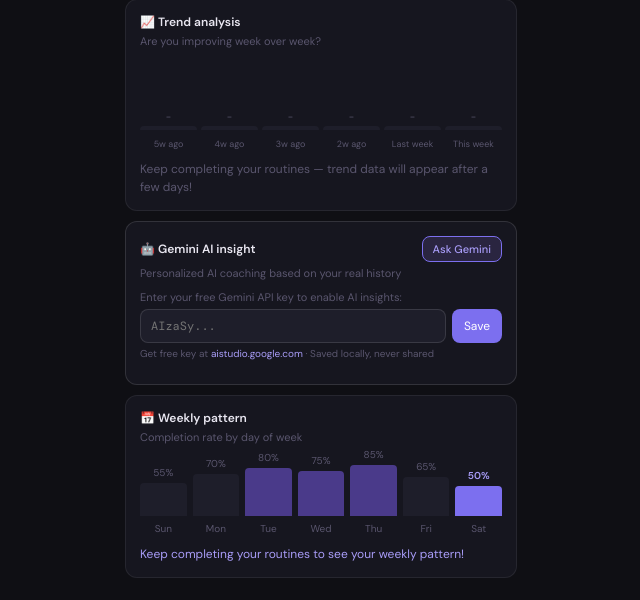
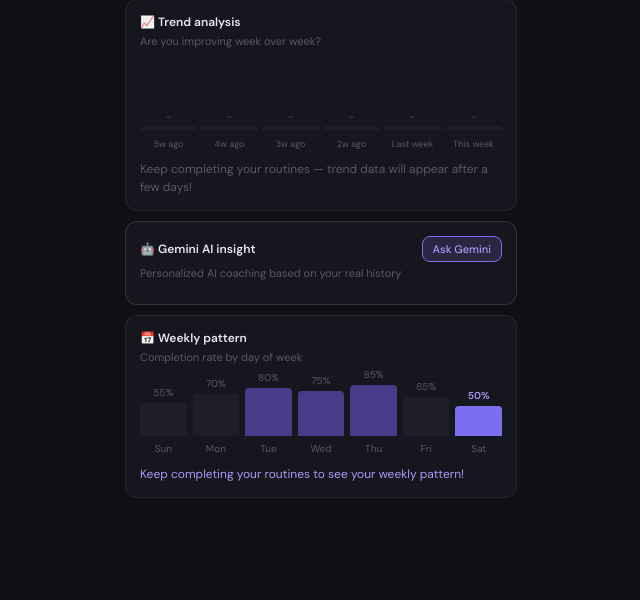
Before and after one commit to Mallika-434/Daily-Reminder-App, a Flask app: page / in a window 1280 px wide. Shown: the part 1516-2116 px from the top of the page, without its empty margins (319-959 px from the left). After the commit the page ends 2014 px from the top, so only its background shows below. Run offline with Flask 3, Linux system fonts and the light colour scheme.

Commit message:
move Gemini key to server

```diff
--- a/routineai.py
+++ b/routineai.py
@@ -1,6 +1,6 @@
 import subprocess, sys
 
-for _pkg, _imp in [('flask', 'flask'), ('pillow', 'PIL')]:
+for _pkg, _imp in [('flask', 'flask'), ('pillow', 'PIL'), ('google-genai', 'google.genai')]:
     try: __import__(_imp)
     except ImportError:
         print(f'Installing {_pkg}...')
@@ -10,8 +10,11 @@ for _pkg, _imp in [('flask', 'flask'), ('pillow', 'PIL')]:
 import os
 from pathlib import Path
 
-from flask import Flask, make_response, render_template, send_from_directory
+from flask import Flask, jsonify, make_response, render_template, request, send_from_directory
+from google import genai
 from PIL import Image
+
+MODEL = 'gemini-2.5-flash'
 
 app = Flask(__name__)
 
@@ -62,6 +65,29 @@ def index():
     return render_template('index.html')
 
 
+@app.route('/api/gemini', methods=['POST'])
+def api_gemini():
+    prompt = (request.json or {}).get('prompt', '').strip()
+    if not prompt:
+        return jsonify({'error': 'prompt is required'}), 400
+
+    key = os.environ.get('GEMINI_API_KEY', '')
+    if not key:
+        return jsonify({'error': 'GEMINI_API_KEY not configured on server'}), 503
+
+    try:
+        client = genai.Client(api_key=key)
+        resp = client.models.generate_content(model=MODEL, contents=prompt)
+        return jsonify({'text': resp.text.strip()})
+    except Exception as e:
+        msg = str(e).lower()
+        if any(x in msg for x in ('api_key', 'invalid', 'unauthorized')):
+            return jsonify({'error': 'Invalid API key on server'}), 502
+        if any(x in msg for x in ('quota', 'rate', 'resource exhausted')):
+            return jsonify({'error': 'Rate limited — try again shortly'}), 429
+        return jsonify({'error': str(e)}), 502
+
+
 @app.route('/sw.js')
 def serve_sw():
     """Serve the service worker from root path so its scope covers the whole app."""
--- a/templates/index.html
+++ b/templates/index.html
@@ -235,20 +235,6 @@ body{background:var(--bg);color:var(--text);font-family:'DM Sans',sans-serif;min
       </div>
       <div style="font-size:11px;color:var(--text3);margin-bottom:10px">Personalized AI coaching based on your real history</div>
 
-      <!-- API key input -->
-      <div id="gemini-key-section" style="margin-bottom:10px">
-        <div style="font-size:11px;color:var(--text3);margin-bottom:5px">Enter your free Gemini API key to enable AI insights:</div>
-        <div style="display:flex;gap:6px">
-          <input id="gemini-key-inp" type="password" placeholder="AIzaSy..." style="flex:1;background:var(--bg3);border:1px solid var(--border2);border-radius:8px;padding:8px 10px;color:var(--text);font-size:12px;font-family:'DM Mono',monospace;outline:none">
-          <button onclick="saveGeminiKey()" style="padding:8px 12px;border-radius:8px;border:none;background:var(--purple);color:#fff;font-size:12px;font-family:'DM Sans',sans-serif;cursor:pointer">Save</button>
-        </div>
-        <div style="font-size:10px;color:var(--text3);margin-top:4px">Get free key at <span style="color:var(--pl)">aistudio.google.com</span> · Saved locally, never shared</div>
-      </div>
-      <!-- Connected state -->
-      <div id="gemini-connected" style="display:none;align-items:center;gap:8px;margin-bottom:10px">
-        <span style="font-size:12px;color:var(--green)">✅ Gemini AI connected</span>
-        <button onclick="showGeminiKeyInput()" style="background:none;border:none;color:var(--pl);font-size:11px;cursor:pointer;font-family:'DM Sans',sans-serif;text-decoration:underline">Change key</button>
-      </div>
 
       <div id="ai-insight-box" style="background:var(--bg3);border:1px solid var(--border2);border-radius:10px;padding:12px;font-size:12px;color:var(--text2);line-height:1.7;display:none;white-space:pre-wrap"></div>
       <div id="ai-insight-loading" style="display:none;text-align:center;padding:16px;font-size:12px;color:var(--pl)">🤖 Gemini is analysing your routine history...</div>
@@ -809,38 +795,7 @@ function renderTrendChart(){
 }
 
 // ── Gemini AI Insight ──────────────────────────────────────────────────────
-function saveGeminiKey(){
-  const key=document.getElementById('gemini-key-inp').value.trim();
-  if(!key){alert('Please enter your Gemini API key');return;}
-  localStorage.setItem('rai_gemini_key',key);
-  document.getElementById('gemini-key-section').style.display='none';
-  document.getElementById('gemini-connected').style.display='flex';
-  document.getElementById('ai-insight-btn').style.display='block';
-}
-
-function showGeminiKeyInput(){
-  document.getElementById('gemini-connected').style.display='none';
-  document.getElementById('gemini-key-section').style.display='block';
-  document.getElementById('gemini-key-inp').focus();
-}
-
-function loadGeminiKey(){
-  const key=localStorage.getItem('rai_gemini_key');
-  if(key){
-    document.getElementById('gemini-key-inp').value=key;
-    document.getElementById('gemini-key-section').style.display='none';
-    document.getElementById('gemini-connected').style.display='flex';
-  }
-}
-
 async function fetchGeminiInsight(){
-  const key=localStorage.getItem('rai_gemini_key');
-  if(!key){
-    document.getElementById('gemini-connected').style.display='none';
-    document.getElementById('gemini-key-section').style.display='block';
-    return;
-  }
-
   const loading=document.getElementById('ai-insight-loading');
   const box=document.getElementById('ai-insight-box');
   const err=document.getElementById('ai-insight-error');
@@ -891,35 +846,24 @@ Based on this data, provide:
 
 Keep it under 150 words total. Use bullet points. Be specific with times and task names.`;
 
-  const MODELS=['gemini-2.5-flash','gemini-2.5-flash-lite','gemini-2.5-pro'];
-  let data=null, usedModel=null;
-
-  for(const model of MODELS){
-    try{
-      const res=await fetch(`https://generativelanguage.googleapis.com/v1beta/models/${model}:generateContent?key=${key}`,{
-        method:'POST',
-        headers:{'Content-Type':'application/json'},
-        body:JSON.stringify({
-          contents:[{parts:[{text:prompt}]}],
-          generationConfig:{maxOutputTokens:300,temperature:0.7}
-        })
-      });
-      data=await res.json();
-      if(!data.error){usedModel=model;break;}
-    }catch(e){}
-  }
   try{
-    if(!data||data.error){
-      err.textContent='Error: '+(data?.error?.message||'Could not connect to Gemini. Check your API key.');
+    const res=await fetch('/api/gemini',{
+      method:'POST',
+      headers:{'Content-Type':'application/json'},
+      body:JSON.stringify({prompt})
+    });
+    const data=await res.json();
+    if(!res.ok||data.error){
+      err.textContent='Error: '+(data.error||'Could not reach Gemini.');
       err.style.display='block';
     } else {
-      const text=data.candidates?.[0]?.content?.parts?.[0]?.text||'No response received';
-      box.innerHTML=`<div style="font-size:10px;color:var(--text3);margin-bottom:8px">via ${usedModel}</div>${text.replace(/\n/g,'<br>')}`;
+      const text=data.text||'No response received';
+      box.innerHTML=`<div style="font-size:10px;color:var(--text3);margin-bottom:8px">via gemini-2.5-flash</div>${text.replace(/\n/g,'<br>')}`;
       box.style.display='block';
-      localStorage.setItem('rai_last_insight',JSON.stringify({text,usedModel,time:Date.now()}));
+      localStorage.setItem('rai_last_insight',JSON.stringify({text,time:Date.now()}));
     }
   } catch(e){
-    err.textContent='Failed to connect to Gemini. Check your API key and internet connection.';
+    err.textContent='Failed to reach server. Check your connection.';
     err.style.display='block';
   }
 
@@ -1205,7 +1149,6 @@ function refreshAnalysis(){
 
 renderTabs();renderStreak();render();
 refreshAnalysis();
-loadGeminiKey();
 loadCachedInsight();
 setInterval(render,1000);
 setInterval(checkBehindSchedule,60000);
```
